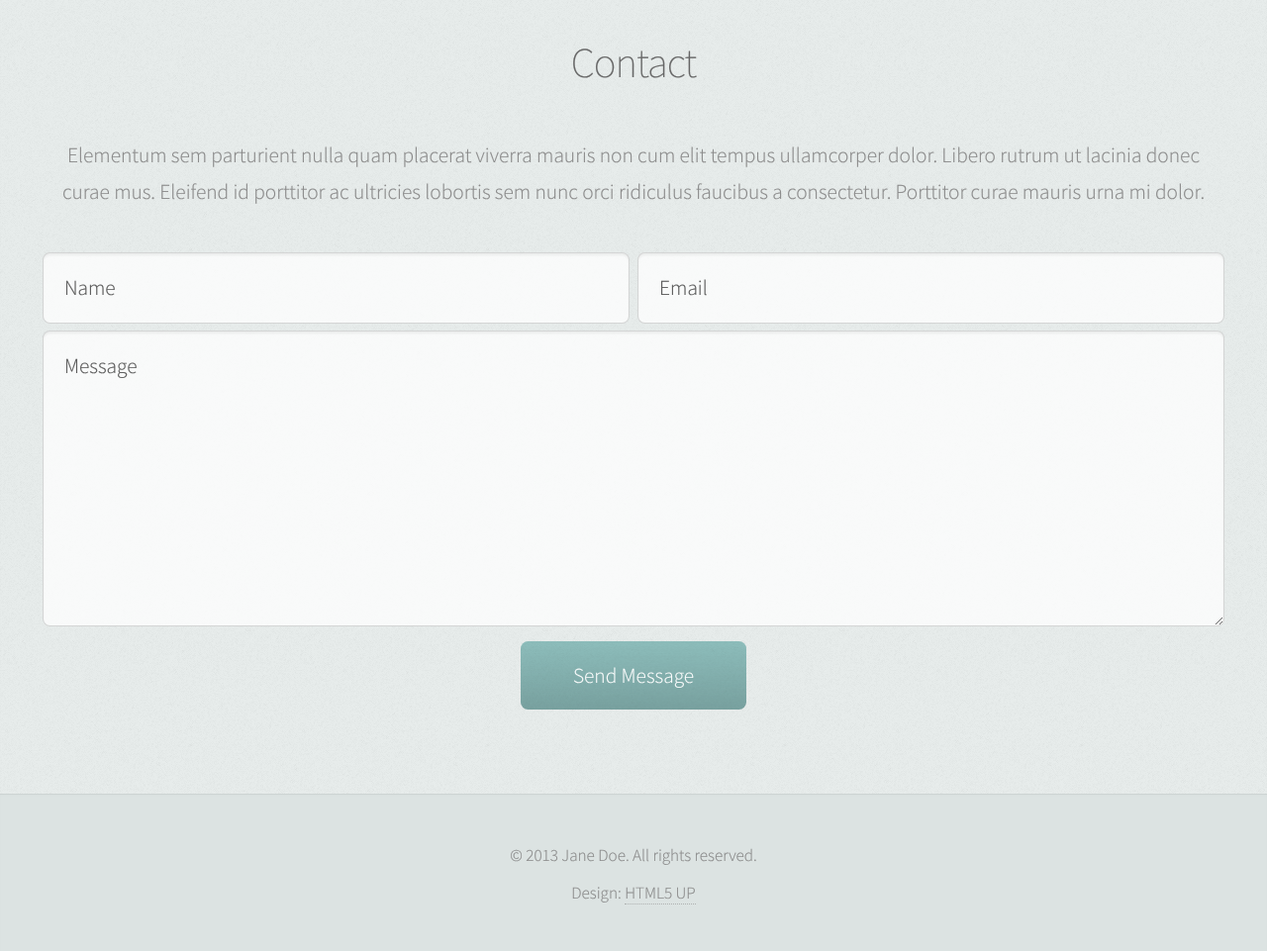
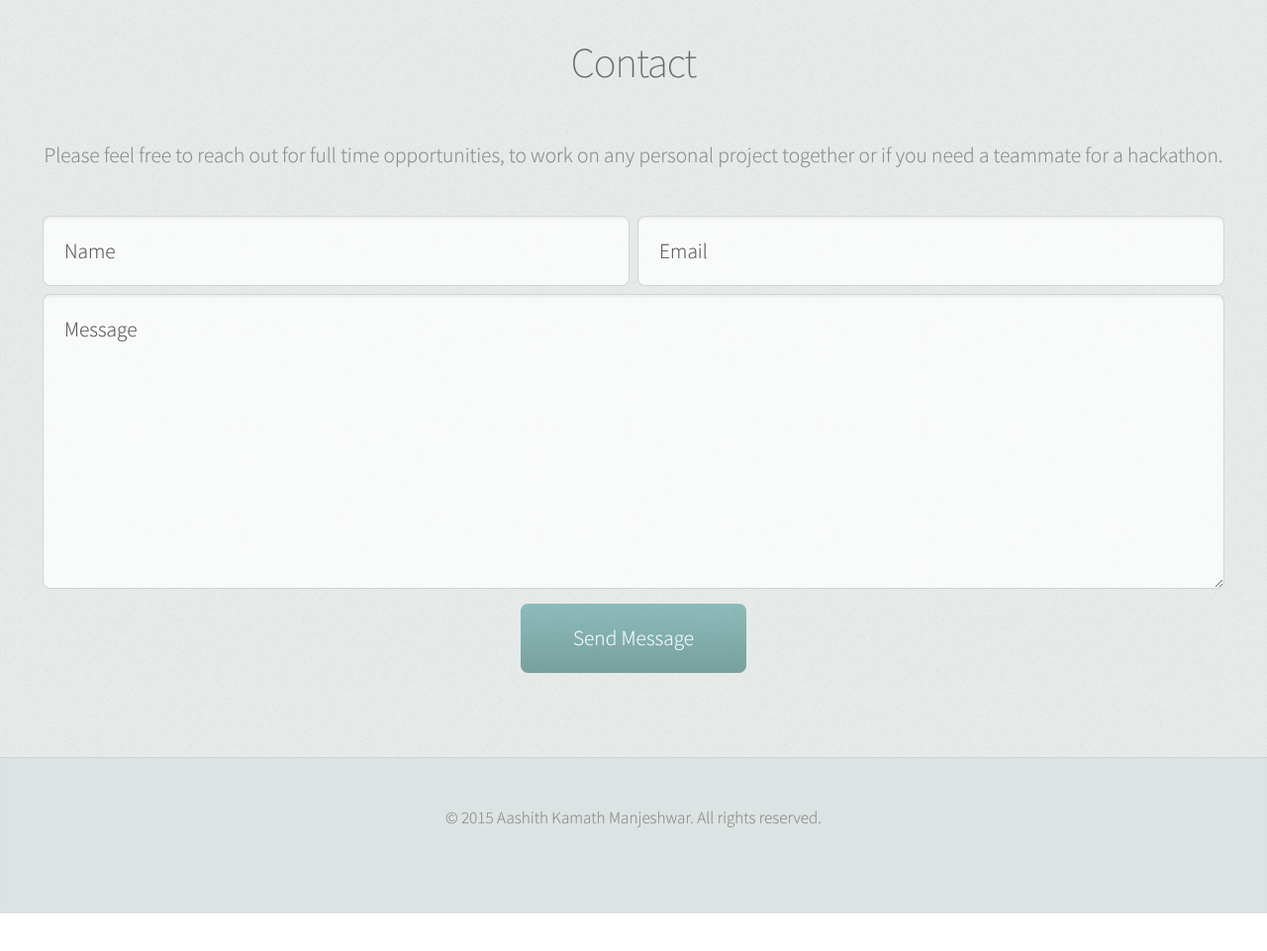
Before and after one commit to aashithk/aashithk.github.io, a plain HTML site: page index.html in a window 1280 px wide. Shown: the part 2940-3901 px from the top of the page at 99% size. After the commit the page ends 3863 px from the top, so only its background shows below. Drawn offline with Linux system fonts and the light colour scheme.

Commit message:
update 2

```diff
--- a/index.html
+++ b/index.html
@@ -55,7 +55,7 @@
 							-->
 							<ul>
 								<li><a href="#top" id="top-link" class="skel-panels-ignoreHref"><span class="fa fa-home">Intro</span></a></li>
-								<li><a href="#portfolio" id="portfolio-link" class="skel-panels-ignoreHref"><span class="fa fa-th">Portfolio</span></a></li>
+								<li><a href="#portfolio" id="portfolio-link" class="skel-panels-ignoreHref"><span class="fa fa-th">Projects</span></a></li>
 								<li><a href="#about" id="about-link" class="skel-panels-ignoreHref"><span class="fa fa-user">About Me</span></a></li>
 								<li><a href="#contact" id="contact-link" class="skel-panels-ignoreHref"><span class="fa fa-envelope">Contact</span></a></li>
 							</ul>
@@ -187,10 +187,7 @@
 								<h2>Contact</h2>
 							</header>
 
-							<p>Elementum sem parturient nulla quam placerat viverra
-							mauris non cum elit tempus ullamcorper dolor. Libero rutrum ut lacinia
-							donec curae mus. Eleifend id porttitor ac ultricies lobortis sem nunc
-							orci ridiculus faucibus a consectetur. Porttitor curae mauris urna mi dolor.</p>
+							<p>Please feel free to reach out for full time opportunities, to work on any personal project together or if you need a teammate for a hackathon. </p>
 
 							<form method="post" action="#">
 								<div class="row half">
@@ -219,10 +216,7 @@
 
 				<!-- Copyright -->
 					<div class="copyright">
-						<p>&copy; 2013 Jane Doe. All rights reserved.</p>
-						<ul class="menu">
-							<li>Design: <a href="http://html5up.net">HTML5 UP</a></li>
-						</ul>
+						<p>&copy; 2015 Aashith Kamath Manjeshwar. All rights reserved.</p>
 					</div>
 
 			</div>
```
